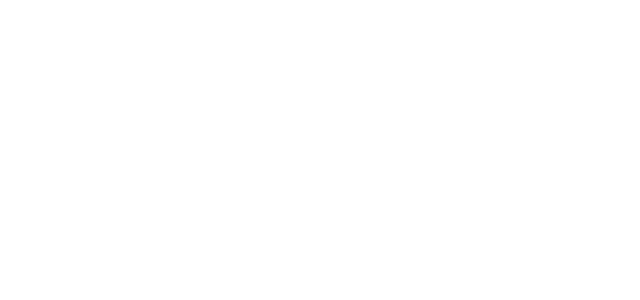
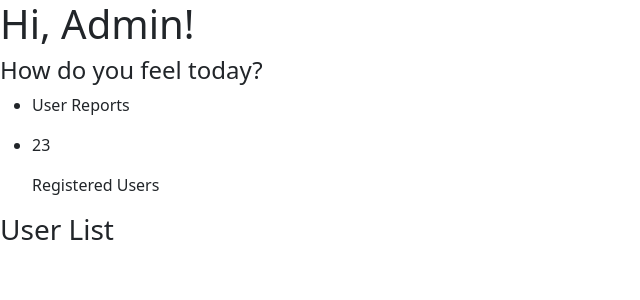
Before and after one commit to hanifnml/miniproject-todo-app-frontend, a React (Create React App) app in the folder react-app/: page /admin in a window 1280 px wide. Shown: the top 300 px of the page, without its empty margins (0-640 px from the left). Built offline with nearby package versions, Linux system fonts and the light colour scheme.

Commit message:
add modal to reset page

```diff
--- a/react-app/package.json
+++ b/react-app/package.json
@@ -8,12 +8,14 @@
     "@testing-library/jest-dom": "^5.14.1",
     "@testing-library/react": "^11.2.7",
     "@testing-library/user-event": "^12.8.3",
+    "axios": "^0.21.4",
     "bootstrap": "^5.1.0",
     "react": "^17.0.2",
     "react-bootstrap-validation": "^0.1.11",
     "react-dom": "^17.0.2",
     "react-router-dom": "^5.3.0",
     "react-scripts": "4.0.3",
+    "validator": "^3.43.0",
     "web-vitals": "^1.1.2"
   },
   "scripts": {
--- a/react-app/src/App.js
+++ b/react-app/src/App.js
@@ -3,6 +3,7 @@
 // import Navbar from './Components/Navbar';
 import Reset from "./Pages/Reset";
 import Forgot from './Pages/Forgot';
+import Admin from './Pages/Admin';
 
 function App() {
   return (
@@ -10,7 +11,8 @@
       <BrowserRouter>
         <Switch>
           <Route exact path='/resetpassword' component={Reset} />
-          <Route exact path='/forgotpassword' component={Forgot} />
+          <Route exact path='/forgot-password' component={Forgot} />
+          <Route exact path='/admin' component={Admin} />
         </Switch>
       </BrowserRouter>
     </div>
--- /dev/null
+++ b/react-app/src/Pages/Admin.js
@@ -0,0 +1,12 @@
+import React from 'react'
+import AdminPage from '../modules/AdminPage'
+
+function Admin() {
+  return (
+    <div>
+      <AdminPage />
+    </div>
+  )
+}
+
+export default Admin
--- /dev/null
+++ b/react-app/src/modules/AdminPage.js
@@ -0,0 +1,33 @@
+import React from 'react'
+
+function AdminPage() {
+  return (
+    <div>
+      <h1>Hi, Admin!</h1>
+      <h4>How do you feel today?</h4>
+
+      {/* Cards Information */}
+      <div className="cards">
+        <div className="cards-container">
+          <div className="cards-wrapper">
+            <ul className="cards-items">
+              <li className="users-report">
+                <p>User Reports</p>
+              </li>
+              <li className="registered-users">
+                <p id="number">23</p>
+                <p>Registered Users</p>
+              </li>
+            </ul>
+          </div>
+        </div>
+      </div>
+      {/* End of Cards Information */}
+
+      <h3>User List</h3>
+
+    </div>
+  )
+}
+
+export default AdminPage
--- a/react-app/src/modules/ForgotForm.js
+++ b/react-app/src/modules/ForgotForm.js
@@ -1,8 +1,21 @@
-import React from 'react';
+import React, { useState } from 'react';
+import validator from 'validator';
 
 function ForgotForm() {
-  function handleSubmit(event) {
-    event.preventDefault();
+  const handleSubmit = (e) => {
+    e.preventDefault()
+  }
+
+  const [emailError, setEmailError] = useState('')
+
+  const validateEmail = (e) => {
+    var email = e.target.value
+
+    if (validator.isEmail(email)) {
+      setEmailError('Email valid!')
+    } else {
+      setEmailError('Enter valid Email!')
+    }
   }
 
   return (
@@ -15,10 +28,13 @@
             <div className="form-group">
               <label for="email">Email Address</label>
               <input
-                type="email" className="form-control" placeholder="example@mail.com" id="email"
+                type="email" className="form-control" placeholder="example@mail.com"
+                id="email"
+                onChange={(e) => validateEmail(e)}
                 required
               ></input>
             </div>
+            <span>{emailError}</span>
 
             <button type="submit" value="send" className="btn btn-primary btn-md btn-block">Send</button>
           </form>
--- a/react-app/src/modules/ResetForgot.css
+++ b/react-app/src/modules/ResetForgot.css
@@ -11,12 +11,19 @@
 }
 
 .row {
-  width: 500px;
+  width: 50% !important;
   display: flex;
 }
 
-label, input {
-  padding: 0.5em ;
+label,
+input {
+  padding: 0.5em;
+}
+
+span {
+  font-weight: bold;
+  color: red;
+  font-size: 14px;
 }
 
 .btn {
@@ -27,7 +34,7 @@
 
 @media screen and (max-width: 550px) {
   .row {
-    width: 400px;
+    width: 30% !important;
     justify-content: center;
     align-items: center;
   }
--- a/react-app/src/modules/ResetForm.js
+++ b/react-app/src/modules/ResetForm.js
@@ -1,12 +1,17 @@
 import React, { useState } from 'react';
+import { Modal, Button } from 'react-bootstrap';
 import './ResetForgot.css';
 
 
 function ResetForm() {
-
   function handleSubmit(event) {
     event.preventDefault();
   }
+
+  const [ show, setShow ] = useState(false)
+
+  const handleClose = () => setShow(false)
+  const handleShow = () => setShow(true)
 
   return (
     <div className="container">
@@ -30,7 +35,24 @@
               ></input>
             </div>
 
-            <button type="submit" value="confirm" className="btn btn-primary btn-md btn-block">Confirm</button>
+            <button
+              type="submit"
+              value="confirm"
+              className="btn btn-primary btn-md btn-block"
+              onClick={handleShow}
+            >Confirm</button>
+
+            <Modal show={show} onHide={handleClose}>
+              <Modal.Header>
+                <Modal.Title>Reset Success</Modal.Title>
+              </Modal.Header>
+              <Modal.Body>Your password has been reset</Modal.Body>
+              <Modal.Footer>
+                <Button variant="primary" onClick={handleClose}>
+                  Close
+                </Button>
+              </Modal.Footer>
+            </Modal>
           </form>
         </div>
       </div>
```
Also changed, not shown: react-app/src/components/emailUsers.js (added, +11 -0 lines), react-app/src/modules/AdminPage.css (added), 1 other file (tests, documents, lock files or other folders).
